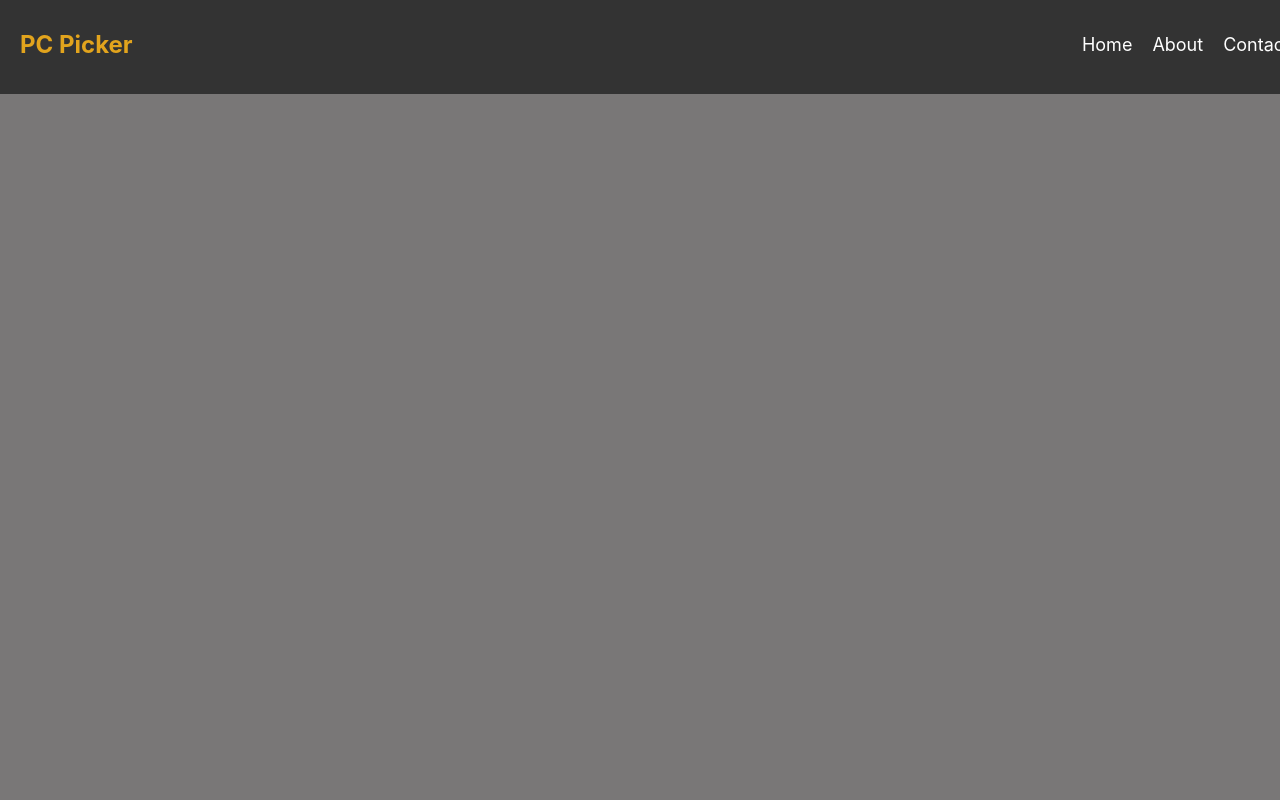
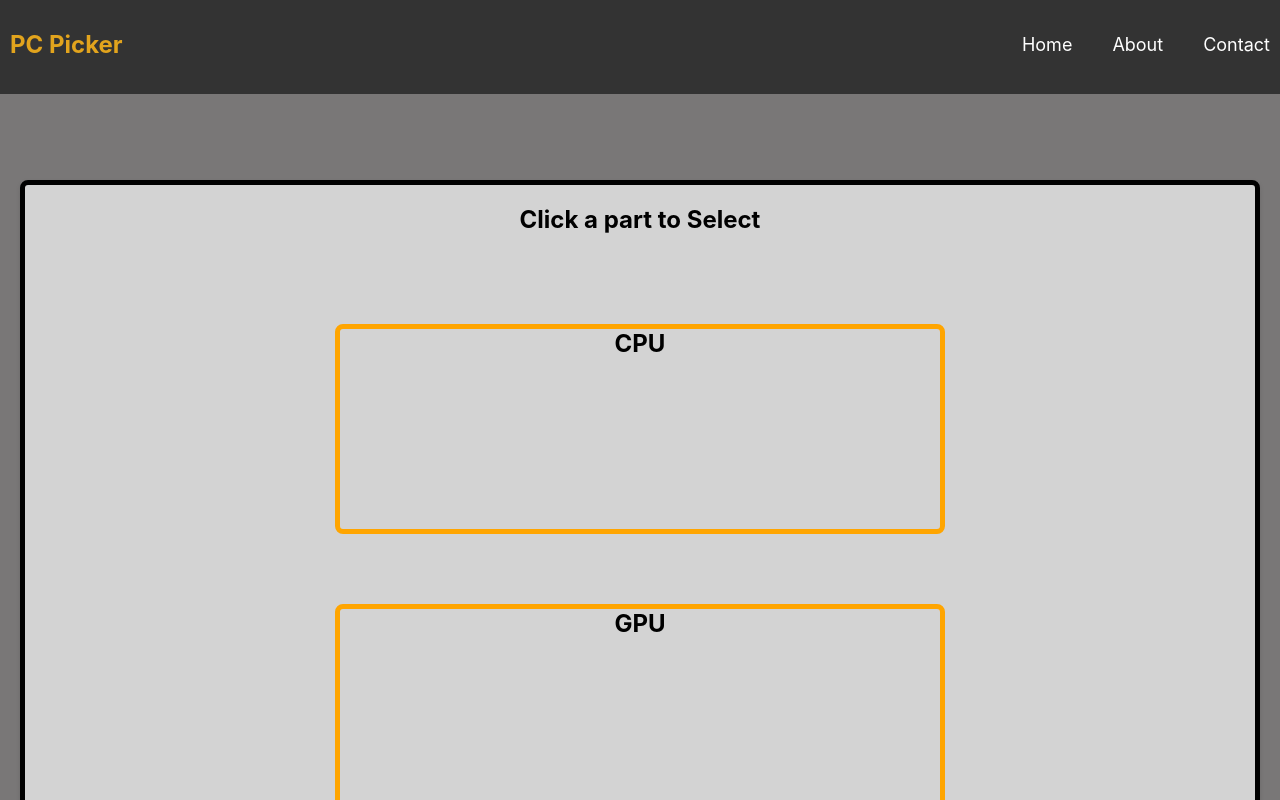
Before and after one commit to Phoenix121404/csproject, a React (Create React App) app: page /menu in a window 1280 px wide. Shown: the top 800 px of the page. Built offline with nearby package versions, Linux system fonts and the light colour scheme.

Commit message:
began implementation of selection menu

```diff
--- a/src/MenuBar.css
+++ b/src/MenuBar.css
@@ -2,12 +2,13 @@
     display: flex;
     justify-content: space-between;
     align-items: center;
-    padding: 10px 20px;
+    padding: 10px 10px;
     background: #333;
     color: rgb(226, 164, 29);
     position: fixed;
     top: 0;
     left: 0;
+
     width: 100%;
   }
 
@@ -20,7 +21,7 @@
   .menu a {
     color: white;
     text-decoration: none;
-    margin: 0 10px;
+    margin: 0 20px;
     font-size: 18px;
   }
 
--- /dev/null
+++ b/src/css/miniBox.css
@@ -0,0 +1,29 @@
+.minicont{
+    display: flex;
+    flex-wrap:wrap;/*allows wrapping*/
+
+    justify-content:center;
+    gap:20px;
+    width:100%;/*allows it to take full widht of info box*/
+    min-height:fit-content;/*allows dynamic height*/
+
+}
+
+.mini-info{
+
+    margin-top:50px;
+    background-color: lightgray;
+    border: 5px solid orange;
+    border-radius:8px;
+
+    height: 200px;
+    min-height:fit-content;
+    width: 600px;
+
+    flex: 1 1 600px;
+    align-self:center;/*allows wrapping*/
+    max-width:600px;/*prevents stretching*/
+
+
+
+}
--- /dev/null
+++ b/src/css/selectionBox.css
@@ -0,0 +1,113 @@
+body{
+    height:100%;
+    margin:0;
+    background-color: rgb(121, 119, 119);
+}
+
+.container{
+    display:flex;
+
+    justify-content: center;
+    align-items:flex-start;
+    min-height: 100vh;
+    padding-bottom:400px;
+}
+
+/*class for the login box*/
+.information-box {
+    padding : 50px;
+
+    background-color:lightgray;
+    border:5px solid rgb(0, 0, 0);
+    border-radius:8px;
+    box-shadow:0 2px 5px rgba(0,0,0,0.1);
+
+    width: 1500px;
+    min-height:fit-content;/*allows dynamic height*/
+    height:auto;
+    margin-top: 100px;
+
+
+    display: flex; /*enables flexbox*/
+    flex-direction:column;/*stack items vertically*/
+    align-items:center;/*centers them vertically*/
+
+    gap:20px;
+    padding:20px;
+}
+
+.information-box h2{
+    margin-top: 0;
+}
+
+.information-box p {
+    font-size:16px;
+}
+
+/*class for the text boxes/text near them*/
+.textbox-cont{
+
+    display:flex;
+    flex-direction:column;
+    gap:10px;
+
+
+
+}
+.textbox-cont input{
+    margin-top:50px;
+    padding:10px;
+    border-radius:8px;
+    font-size:15px;
+
+
+}
+
+.forgor{
+    text-align: right;
+
+}
+.textbox-cont a{
+    color:black;
+}
+.textbox-cont p{
+    color:rgb(6, 150, 150);
+}
+.textbox-cont a:hover{
+    color:rgb(226, 164, 29);
+
+}
+
+.button{
+    width:50px;
+
+}
+.dont{
+    margin-top:30px;
+}
+.sign:hover{
+    color:rgb(226, 164, 29);
+}
+
+.button{
+    margin-top:30px;
+    height:25px;
+    width:75px;
+    border-radius:8px;
+    border:2px solid rgb(56, 53, 53);
+    transition:background-color 0.3s;
+}
+.buttonCreate{
+    margin-top:30px;
+    height:25px;
+    width:150px;
+    border-radius:8px;
+    border:2px solid rgb(56, 53, 53);
+    transition:background-color 0.3s;
+}
+.button:hover{
+    background-color:rgb(226,164,29);
+}
+.buttonCreate:hover{
+    background-color:rgb(226,164,29);
+}
--- a/src/jsx/Menu.js
+++ b/src/jsx/Menu.js
@@ -1,43 +1,81 @@
 import React, { useState } from 'react';
 import { Link } from "react-router-dom";
-import '../css/box.css'
+
+import '../css/selectionBox.css';
+import '../css/miniBox.css';
 import { BrowserRouter as Router, Routes, Route, useLocation, useNavigate } from 'react-router-dom';
 
-import Forgot from './Forgot.js'
+import Forgot from './Forgot.js';
 import About from '../About.js';
 import MenuBar from '../MenuBar.js';
-import LoginBar from './LoginBar.js'
+import LoginBar from './LoginBar.js';
 
 
 
 
-const AppContent=()=>{
-    const location=useLocation();//get loc
-    const hideMenuOn=['/','/forgot'];//hide menubar on login page
-    return(
+const AppContent = () => {
+  const location = useLocation();//get loc
+  const hideMenuOn = ['/', '/forgot'];//hide menubar on login page
+  return (
     <>
-      {!hideMenuOn.includes(location.pathname)&&<MenuBar/>}
+      {!hideMenuOn.includes(location.pathname) && <MenuBar />}
 
     </>
   )
   //conditional to hide menu bar if the location login is found
 }
-  const LogBar=()=>{
-    const location=useLocation();
-    const hideOn=['/menu'];
-    return(
+const LogBar = () => {
+  const location = useLocation();
+  const hideOn = ['/menu'];
+  return (
     <>
-      {!hideOn.includes(location.pathname)&&<LoginBar/>}
+      {!hideOn.includes(location.pathname) && <LoginBar />}
     </>
   )
 }
 
-const Menu=()=>{
+const Menu = () => {
 
 
-    return(
-        <div>
+  return (
+    /*overall container*/
+    <div className="container">
+
       <AppContent />
+      <div className="information-box">
+
+        <h2>Click a part to Select</h2>
+        <div className="minicont">
+          <div className="mini-info">
+            <h2>CPU</h2>
+          </div>
+          <div className="mini-info">
+            <h2>GPU</h2>
+
+          </div>
+          <div className="mini-info">
+            <h2>Motherboard</h2>
+          </div>
+          <div className="mini-info">
+            <h2>RAM</h2>
+
+          </div>
+          <div className="mini-info">
+            <h2>Cooler</h2>
+          </div>
+          <div className="mini-info">
+            <h2>Power Supply</h2>
+          </div>
+          <div className="mini-info">
+            <h2>Case</h2>
+          </div>
+
+
+
+
+
+        </div>
+      </div>
 
     </div>
 
```
Lines whose indentation alone changed are shown as unchanged.
